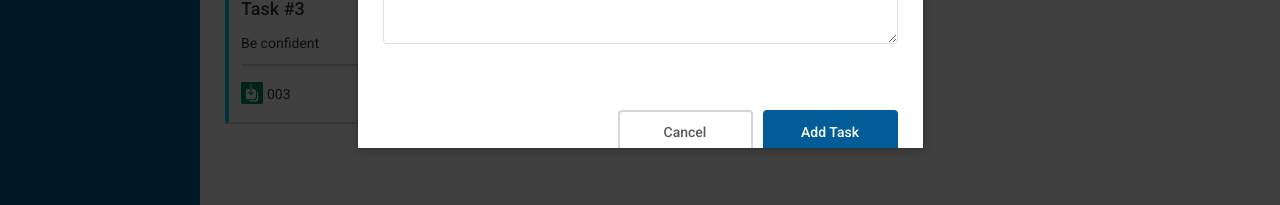
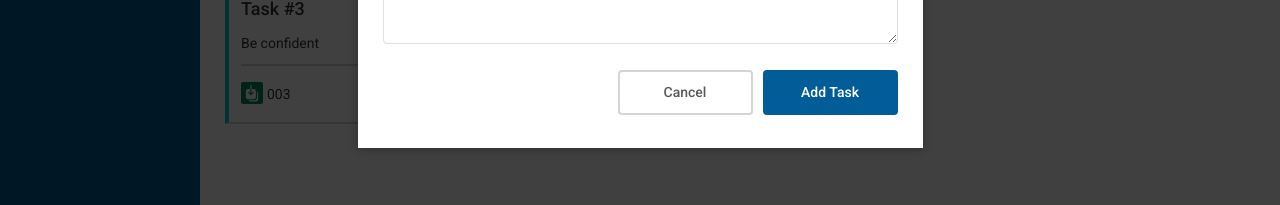
Before and after one commit to 0smir/vue-dashboard-demo, a Vue app: page / in a window 1280 px wide. Shown: the part 502-707 px from the top of the page. Built offline with nearby package versions, Linux system fonts and the light colour scheme; no server answers.

Commit message:
add adaptivity to create task modal form

```diff
--- a/src/components/tasks/CreateTaskForm.vue
+++ b/src/components/tasks/CreateTaskForm.vue
@@ -212,6 +212,8 @@ export default {
       width: 100%;
     }
   }
+
+
 }
 
 .form-dialog {
@@ -231,6 +233,28 @@ export default {
     &__textarea {
       height: 80px;
     }
+
+    &--description {
+      margin-bottom: 0;
+    }
+  }
+
+  .btn {
+    &-wrapper {
+      flex-direction: row;
+      justify-content: flex-end;
+      margin-top: 20px;
+    }
+
+    &--add {
+      margin-bottom: 0;
+      order: 2;
+    }
+
+    &--add,
+    &--cancel {
+      width: auto;
+    }
   }
 }
 </style>
```
